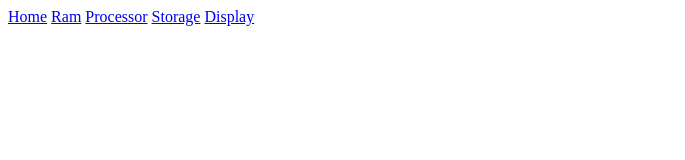
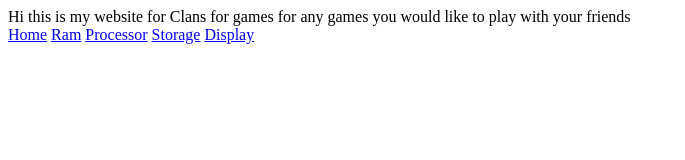
Before and after one commit to Michaeladmire/ClanWarz, a plain HTML site: page index.html in a window 1280 px wide. Shown: the whole page, without its empty margins (0-685 px from the left). Drawn offline with Linux system fonts and the light colour scheme.

Commit message:
Update index.html

```diff
--- a/index.html
+++ b/index.html
@@ -1,5 +1,6 @@
 <html>
 <body>
+ <hI>Hi this is my website for Clans for games for any games you would like to play with your friends </h1>
 <div class="topnav" id="myTopnav">
 <a href="home.html">Home</a>
 <a href="Ram.html">Ram</a>
```
